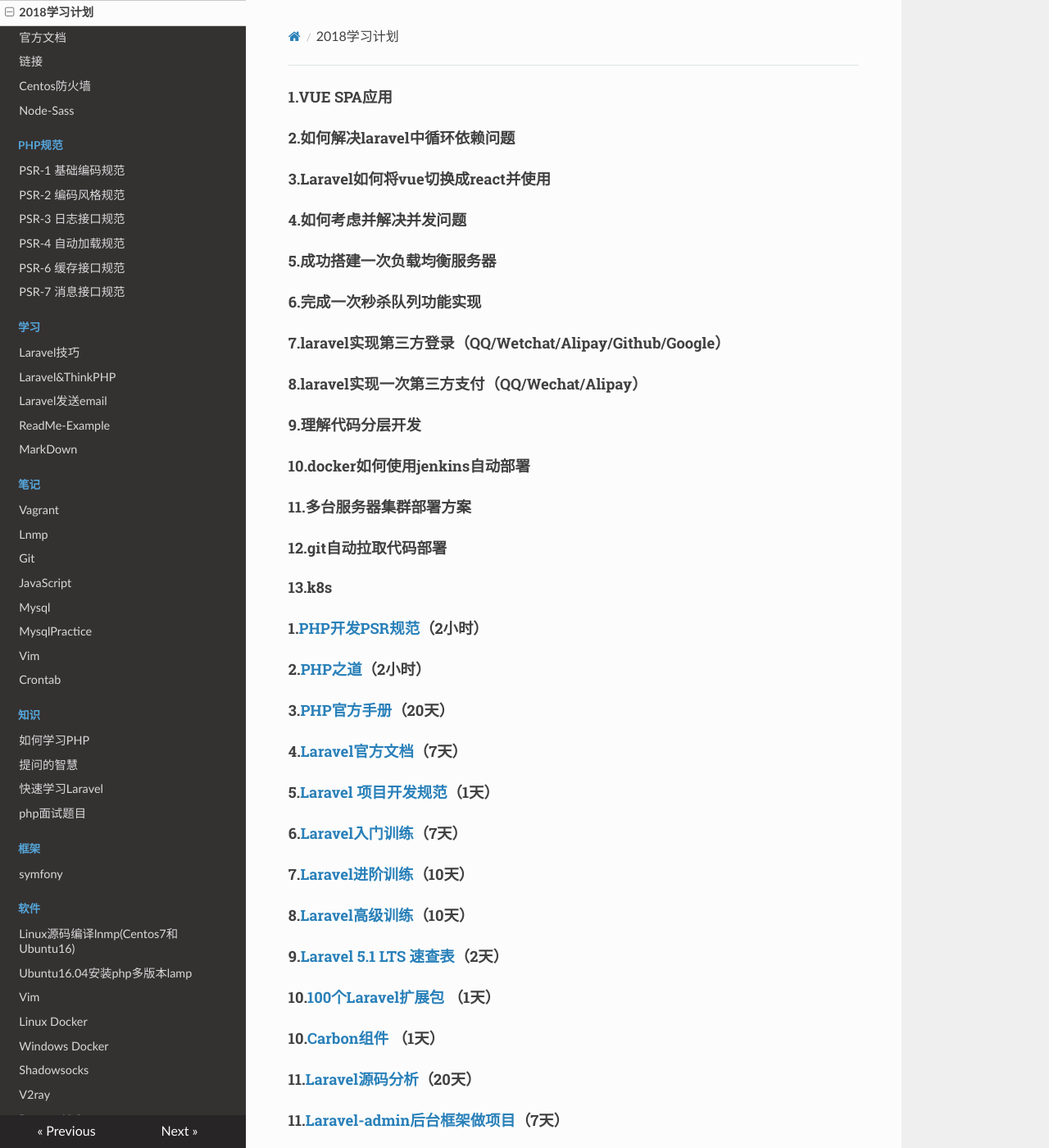
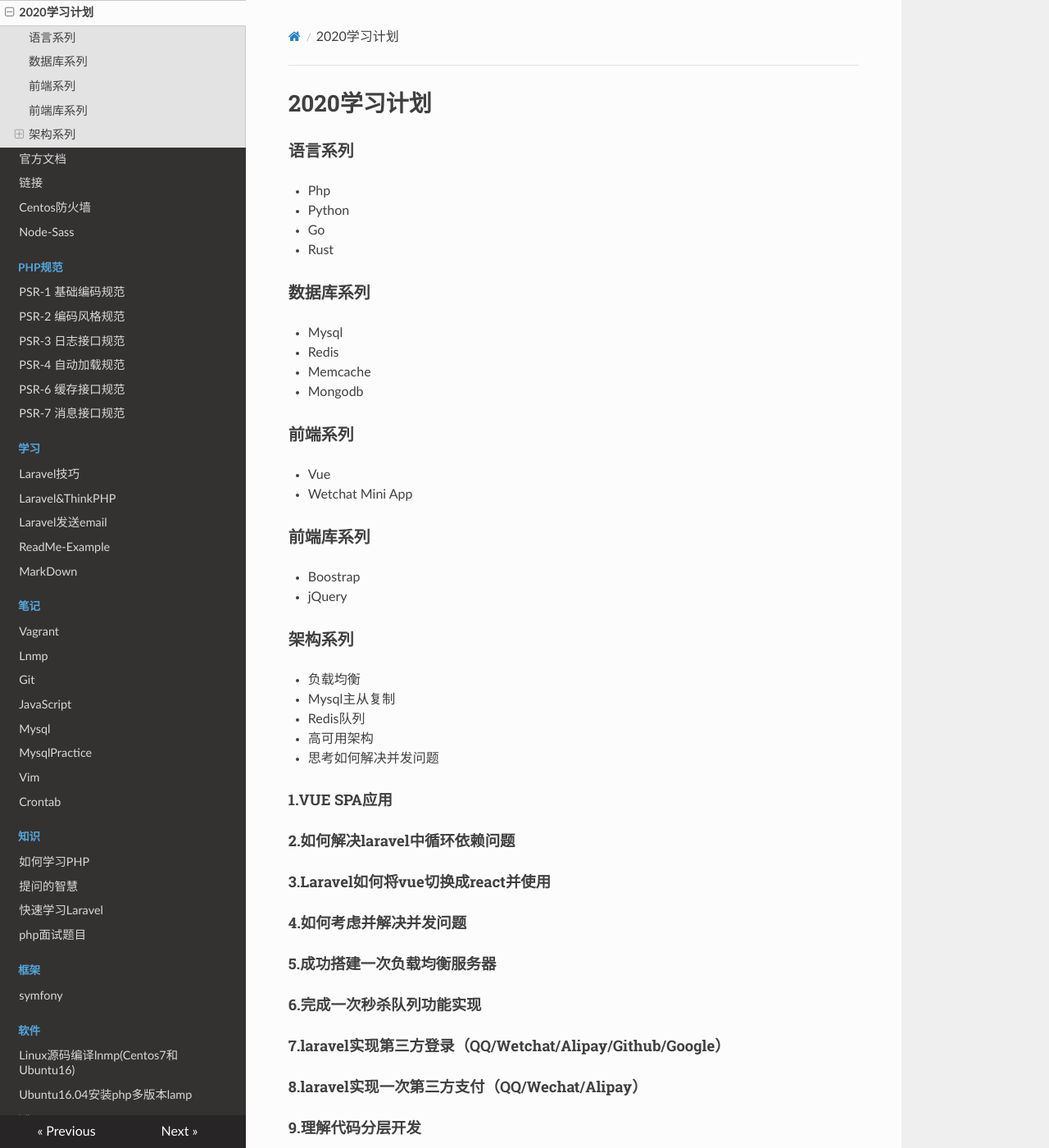
Before and after one commit to oksvip/documents, an MkDocs documentation site: the page built from docs/study/learn-plan.md, in a window 1280 px wide and 1400 px high. Shown: the whole window at 82% size. Built offline with MkDocs 1.6.1, drawn with Linux system fonts in a browser that asks for light colours; nearby versions of some CDN libraries.

Commit message:
update learn plan

```diff
--- a/docs/study/learn-plan.md
+++ b/docs/study/learn-plan.md
@@ -1,3 +1,37 @@
+# 2020学习计划
+
+### 语言系列
+
+- Php
+- Python
+- Go
+- Rust
+
+### 数据库系列
+
+- Mysql
+- Redis
+- Memcache
+- Mongodb
+
+### 前端系列
+
+- Vue
+- Wetchat Mini App
+
+### 前端库系列
+
+- Boostrap
+- jQuery
+
+### 架构系列
+
+- 负载均衡
+- Mysql主从复制
+- Redis队列
+- 高可用架构
+- 思考如何解决并发问题
+
 #### 1.VUE SPA应用
 #### 2.如何解决laravel中循环依赖问题
 #### 3.Laravel如何将vue切换成react并使用
@@ -11,6 +45,8 @@
 #### 11.多台服务器集群部署方案
 #### 12.git自动拉取代码部署
 #### 13.k8s
+
+
 
 
 
--- a/mkdocs.yml
+++ b/mkdocs.yml
@@ -9,7 +9,7 @@
     - 清除系统大文件: 'linux/system-clean.md'
     - phpstorm快捷键: 'study/phpstorm.md'
     - jetbrains: 'windows/jetbrains.md'
-    - 2018学习计划: 'study/learn-plan.md'
+    - 2020学习计划: 'study/learn-plan.md'
     - 官方文档: 'study/manual.md'
     - 链接: 'study/links.md'
     - Centos防火墙: 'linux/firewalld.md'
```
